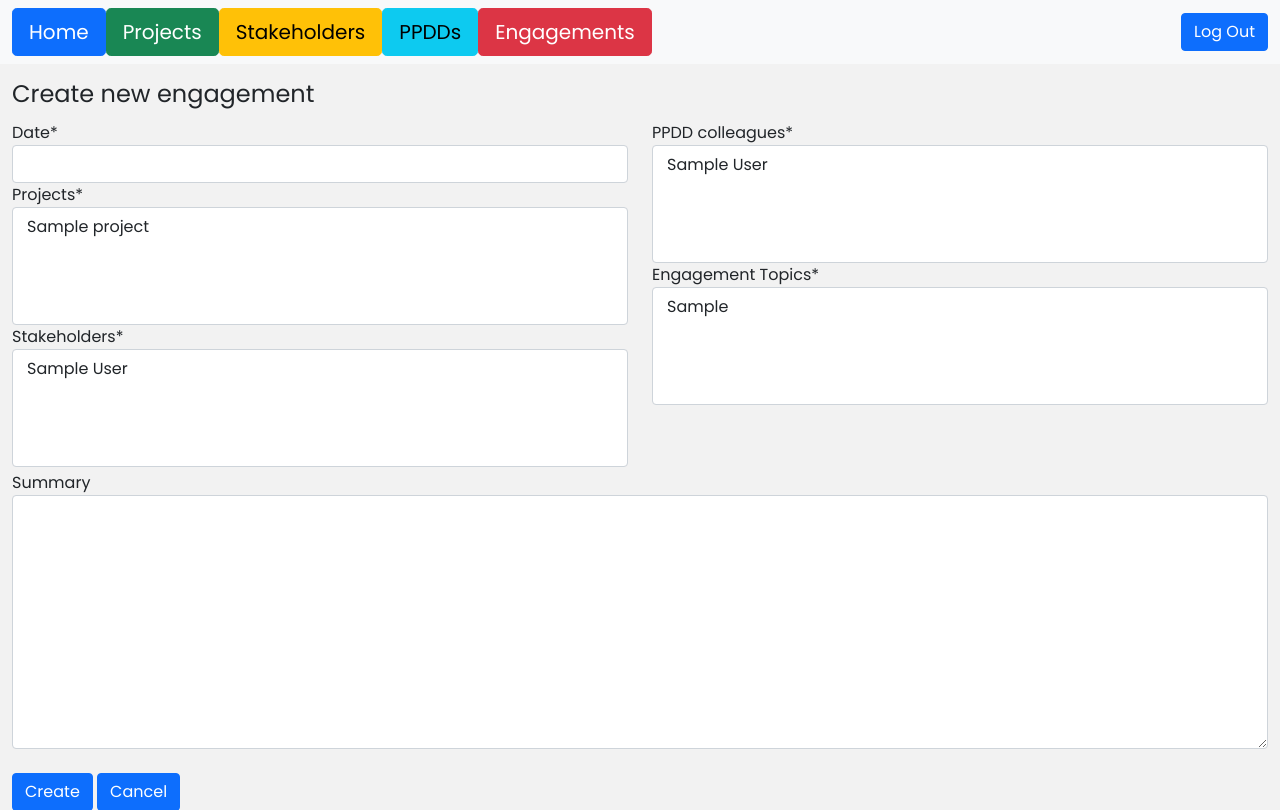
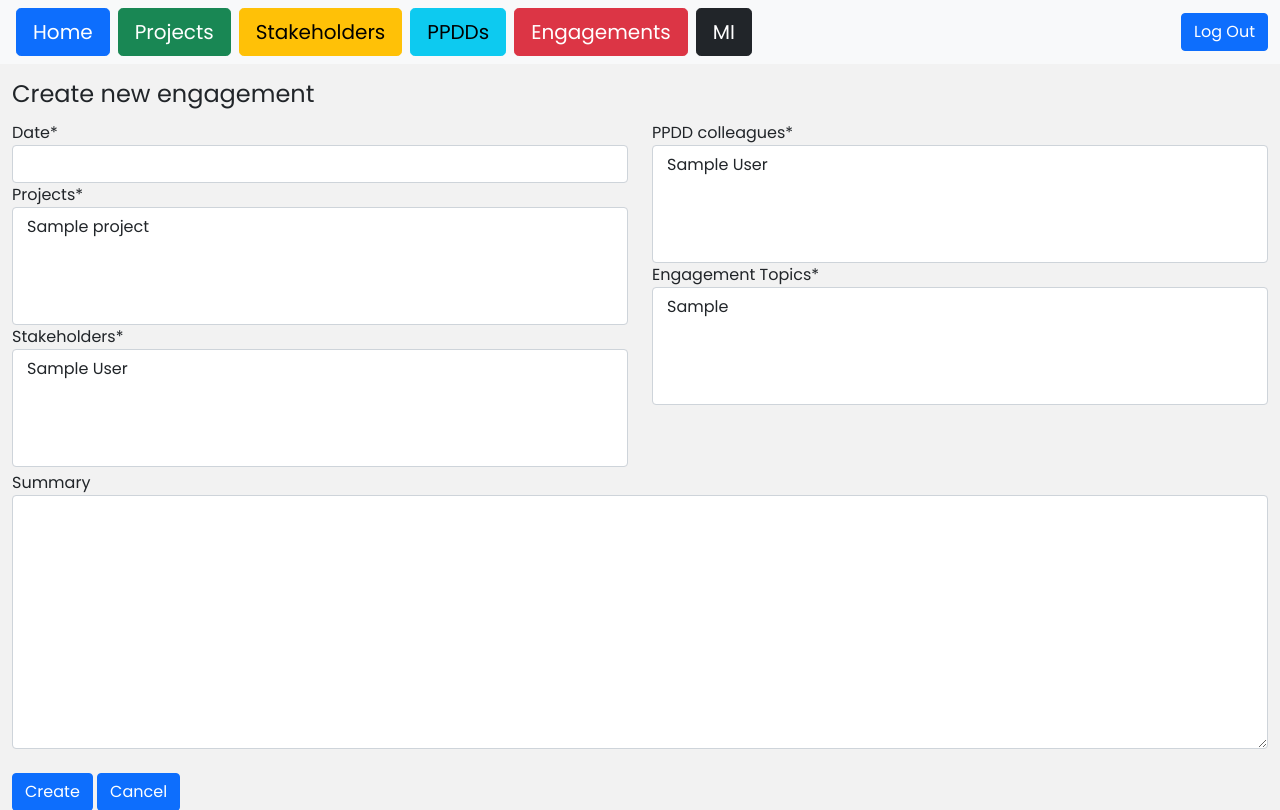
Before and after one commit to banillie/project_tracker, a Django app: page /engagements/create/ in a window 1280 px wide. Shown: the top 810 px of the page. Run offline with Django 3.2, Linux system fonts and the light colour scheme; a user stored in the database is signed in; tables that the repository leaves empty hold one stand-in row (values such as "Sample post"); parts of the project's set-up code (start-up, migrations or seed data) failed here and were passed over; some libraries are stand-ins or nearby versions.

Commit message:
mi reporting dashboards added via embedding power bi. Navbar button margins fixed via mx-1 spacing

```diff
--- a/pages/views.py
+++ b/pages/views.py
@@ -75,3 +75,7 @@ def download_master(request):
             response = HttpResponse(data, content_type="application/vnd.ms-excel")
             response["Content-Disposition"] = f"attachment; filename={file_name}"
             return response
+
+
+def mi_view(request, *args, **kwargs):
+    return render(request, "mi.html")
--- a/project_tracker/urls.py
+++ b/project_tracker/urls.py
@@ -20,7 +20,7 @@ from django.conf.urls.static import static
 from django.urls import include, path
 
 from accounts.views import login_view, logout_view, register_view
-from pages.views import home_view, search_view, download_master, download_view
+from pages.views import home_view, search_view, download_master, download_view, mi_view
 
 
 urlpatterns = [
@@ -31,6 +31,7 @@ urlpatterns = [
     path("", home_view, name="home"),
     path("download/", download_view, name="download"),
     path("download_master/", download_master, name="download_master"),
+    path("mi/", mi_view, name='mi'),
     path("admin/", admin.site.urls),
     path("login/", login_view),
     path("logout/", logout_view),
--- a/templates/navbar.html
+++ b/templates/navbar.html
@@ -4,12 +4,13 @@
       <span class="navbar-toggler-icon"></span>
     </button>
     <div class="collapse navbar-collapse" id="navbarSupportedContent">
-        <ul class="navbar-nav me-auto mb-2 mb-lg-0">
-            <a class="btn btn-primary btn-lg" class="nav-link" href="{% url "home" %}">Home</a>
-            <a class="btn btn-success btn-lg" class="nav-link" href="/projects/">Projects</a>
-            <a class="btn btn-warning btn-lg" class="nav-link" href="/stakeholders/">Stakeholders</a>
-            <a class="btn btn-info btn-lg" class="nav-link" href="/ppdds/">PPDDs</a>
-            <a class="btn btn-danger btn-lg" class="nav-link" href="/engagements/">Engagements</a>
+        <ul class="navbar-nav me-auto mb-0">
+            <a class="btn btn-primary mx-1 btn-lg" class="nav-link" href="{% url "home" %}">Home</a>
+            <a class="btn btn-success mx-1 btn-lg" class="nav-link" href="/projects/">Projects</a>
+            <a class="btn btn-warning mx-1 btn-lg" class="nav-link" href="/stakeholders/">Stakeholders</a>
+            <a class="btn btn-info mx-1 btn-lg" class="nav-link" href="/ppdds/">PPDDs</a>
+            <a class="btn btn-danger mx-1 btn-lg" class="nav-link" href="/engagements/">Engagements</a>
+            <a class="btn btn-dark mx-1 btn-lg" class="nav-link" href="/mi/">MI</a>
         </ul>
     {% if request.user.is_authenticated %}
 {#        <form class="d-flex" method="POST" action="{% url 'search' %}">{% csrf_token %}#}
```
Also changed, not shown: templates/mi.html (added, +9 -0 lines).
